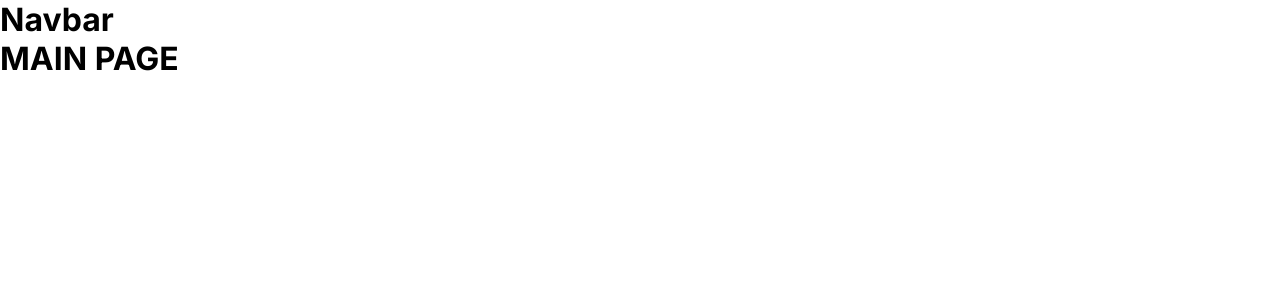
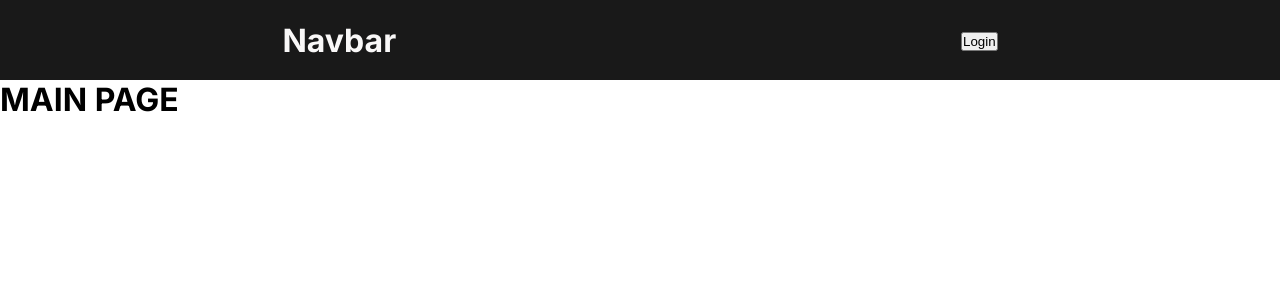
Before and after one commit to Samuel-Torres/nomax, a Next.js app: page / in a window 1280 px wide. Shown: the top 300 px of the page. Built offline with nearby package versions, Linux system fonts and the light colour scheme.

Commit message:
created Link between landing page and auth page

```diff
--- a/components/navbar/navbar.tsx
+++ b/components/navbar/navbar.tsx
@@ -1,5 +1,13 @@
+import Link from "next/link";
+import styles from "./navbarstyles.module.scss";
+
 export default function Navbar() {
-    return <>
-        <h1>Navbar</h1>
-    </>
+    return (
+        <div className={styles.container}>
+            <h1>Navbar</h1>
+            <Link href="/auth">
+                <button>Login</button>
+            </Link>
+        </div>
+    )
 }
--- /dev/null
+++ b/components/navbar/navbarstyles.module.scss
@@ -0,0 +1,12 @@
+@import "../../styles/variables.module.scss";
+
+.container {
+    display: flex;
+    align-items: center;
+    justify-content: space-around;
+    background-color: $brandBlack;
+    height: 80px;
+    h1{
+        color: $lightShade;
+    }
+}
--- a/src/app/auth/loginForm/login.tsx
+++ b/src/app/auth/loginForm/login.tsx
@@ -41,7 +41,7 @@ const Login = () => {
                 />
                 {errors.password && (
                     <span>
-                    Password is required, must be at least 8 characters long, and cannot contain white spaces.
+                        Password is required, must be at least 8 characters long, and cannot contain white spaces.
                     </span>
                 )}
             </div>
```
Also changed, not shown: components/navbar/navBarStyles.ts (deleted).
